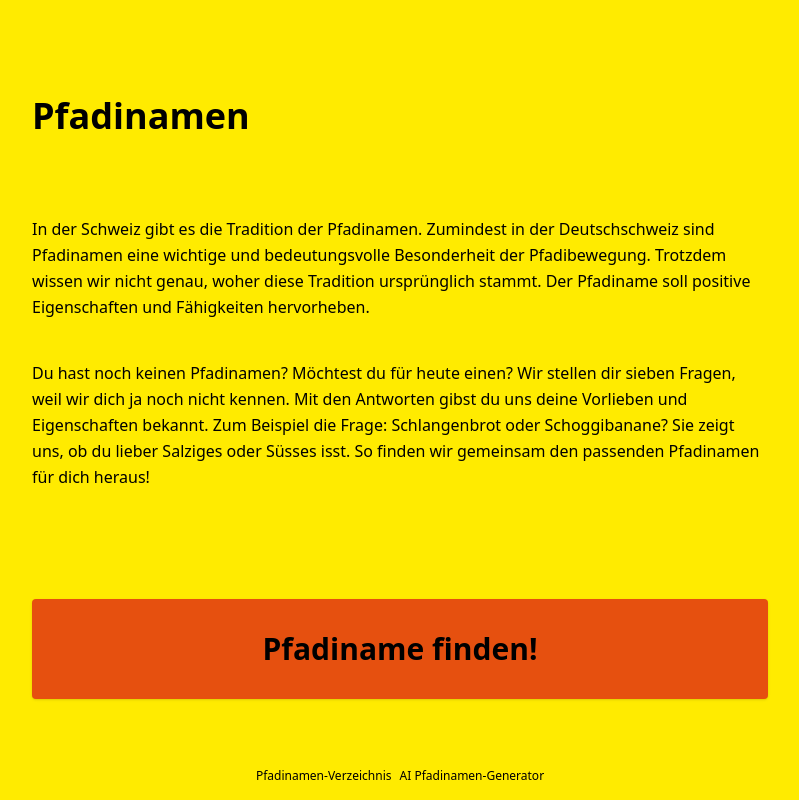
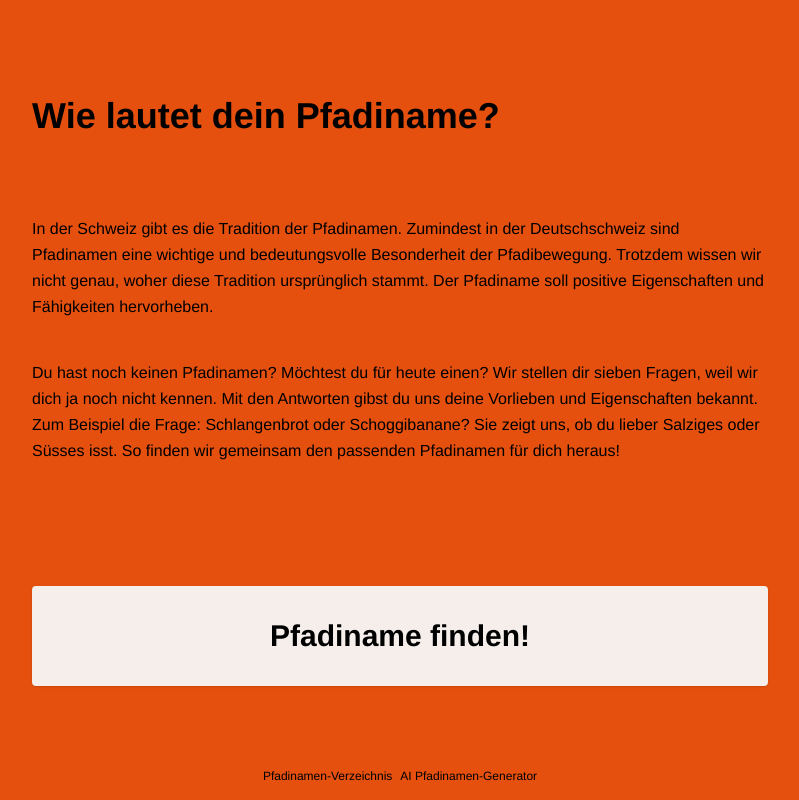
Before and after one commit to diegosteiner/pfadinamen-game, a React (Vite) app: page / in a window 1280 px wide. Shown: the whole page, without its empty margins (240-1039 px from the left). Built offline with nearby package versions, Linux system fonts and the light colour scheme.

Commit message:
feat: version for expo

```diff
--- a/index.html
+++ b/index.html
@@ -9,14 +9,14 @@
   <link rel="apple-touch-icon" sizes="180x180" href="/apple-touch-icon.png">
   <link rel="icon" type="image/png" sizes="32x32" href="/favicon-32x32.png">
   <link rel="icon" type="image/png" sizes="16x16" href="/favicon-16x16.png">
-  <link rel="mask-icon" href="/safari-pinned-tab.svg" color="#7575d1">
-  <meta name="msapplication-TileColor" content="#7575d1">
-  <meta name="theme-color" content="#7575d1">
+  <link rel="mask-icon" href="/safari-pinned-tab.svg" color="#e6500f">
+  <meta name="msapplication-TileColor" content="#e6500f">
+  <meta name="theme-color" content="#e6500f">
 
 
 </head>
 
-<body class="bg-yellow">
+<body class="bg-primary">
   <div id="root"></div>
   <script type="module" src="/src/main.tsx"></script>
 </body>
--- a/src/routes/index.tsx
+++ b/src/routes/index.tsx
@@ -8,7 +8,7 @@ function Index() {
   return (
     <div className='flex flex-col h-full'>
       <div>
-        <h1 className='my-20 text-4xl font-bold'>Pfadinamen</h1>
+        <h1 className='my-20 text-4xl font-bold'>Wie lautet dein Pfadiname?</h1>
         <p className='mb-10'>
           In der Schweiz gibt es die Tradition der Pfadinamen. Zumindest in der Deutschschweiz sind
           Pfadinamen eine wichtige und bedeutungsvolle Besonderheit der Pfadibewegung.
@@ -24,7 +24,7 @@ function Index() {
         </p>
       </div>
       <div className='flex flex-col flex-grow justify-center'>
-        <Link to="/questions" className="bg-red block text-center p-8 text-3xl font-bold rounded shadow">Pfadiname finden!</Link>
+        <Link to="/questions" className="bg-secondary block text-center p-8 text-3xl font-bold rounded shadow">Pfadiname finden!</Link>
       </div>
     </div>
   )
--- a/src/routes/questions.tsx
+++ b/src/routes/questions.tsx
@@ -42,7 +42,7 @@ function Questionnaire() {
 
 				return <button
 					key={`${index}-${answer.value}`}
-					className={clsx( "h-1/6 rounded font-bold text-lg shadow", selected ? "bg-red" : "bg-slate-100")}
+					className={clsx( "h-1/6 rounded font-bold text-3xl shadow", selected ? "bg-red-200 underline" : "bg-secondary")}
 					onClick={() => setAnswer(index, answer)}
 				>
 					{answer.text}
--- a/src/routes/result.tsx
+++ b/src/routes/result.tsx
@@ -17,7 +17,7 @@ export function Result() {
 				<p>Dein Name lautet:</p>
 				<h1 className='text-center animate-pulse text-5xl font-bold p-10'>{name}</h1>
 				<p className='text-center py-4'>🥳 Wir wünschen dir viele spannende Pfadiabenteuer.</p>
-				<Link to="/questions" className="bg-red font-lg rounded shadow p-4 text-center">Nochmals!</Link>
+				<Link to="/" className="bg-secondary font-lg rounded shadow p-4 text-center">Nochmals!</Link>
 			</div>
 	)
 }
--- a/tailwind.config.js
+++ b/tailwind.config.js
@@ -7,12 +7,13 @@ export default {
   theme: {
     extend: {
       colors: {
-        yellow: "#ffeb00",
-        red: "#e6500f",
+        primary: "#e6500f",
+        secondary: "#f5eeeb",
         black: "#290e03"
       },
       fontFamily: {
-        'sans': ['Droid sans', 'ui-sans-serif', 'system-ui']
+        'sans': ["HelveticaNeue-Light", "Helvetica Neue Light", "Helvetica Neue",
+                  'Helvetica', 'Arial', "Lucida Grande", 'sans-serif', 'ui-sans-serif', 'system-ui']
       },
       animation: {
         'result': '3s linear 0s infinite alternate none running result'
```
